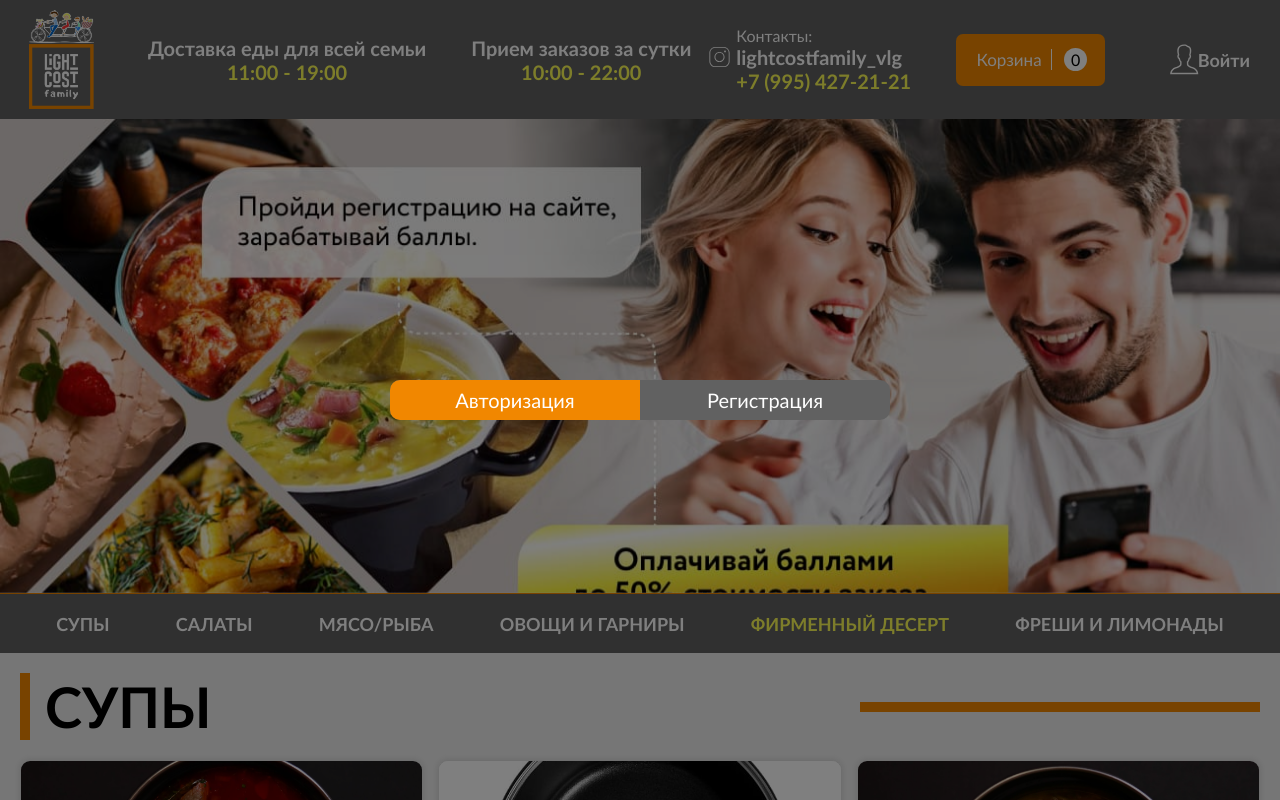
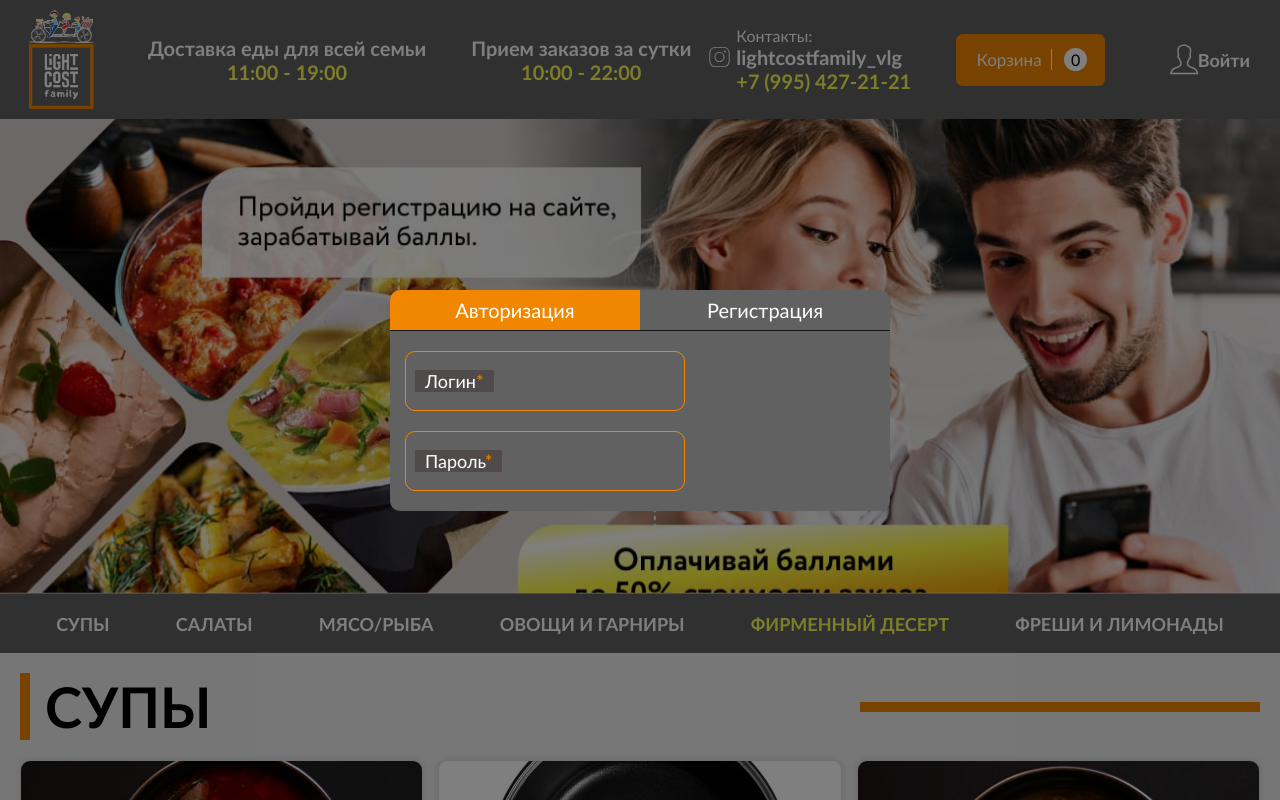
Before and after one commit to FlaserHost/new_lcf_design_react, a React (Create React App) app: page / in a window 1280 px wide. Both pictures are taken after a click on the button "Войти". Shown: the top 800 px of the page. Built offline with nearby package versions, Linux system fonts and the light colour scheme.

Commit message:
entryModal

```diff
--- a/src/components/EntryModal/EntryModal.tsx
+++ b/src/components/EntryModal/EntryModal.tsx
@@ -1,11 +1,12 @@
+import { useState } from "react";
 import { Helmet } from "react-helmet-async";
+import { ModalField } from "../ModalField/ModalField";
 import classNames from "classnames";
 import './styles/EntryModal.scss';
-import {useState} from "react";
 
 export const EntryModal = () => {
-    const [activeTab, setActiveTab] = useState({tab: 'auth', active: 'auth-active'});
-    const modalClasses = classNames('modal-tabs', activeTab.active);
+    const [activeTab, setActiveTab] = useState('auth');
+    const modalClasses = classNames('modal-tabs', `${activeTab}-active`);
 
     return (
         <>
@@ -16,8 +17,12 @@ export const EntryModal = () => {
                 <article className="entry-modal-body">
                     <div className={modalClasses}>
                         <div className="carriage"></div>
-                        <button className="entry-modal-body__tab auth-tab" type="button" onClick={() => setActiveTab({tab: 'auth', active: 'auth-active'})}>Авторизация</button>
-                        <button className="entry-modal-body__tab reg-tab" type="button" onClick={() => setActiveTab({tab: 'reg', active: 'reg-active'})}>Регистрация</button>
+                        <button className="entry-modal-body__tab auth-tab" type="button" onClick={() => setActiveTab('auth')}>Авторизация</button>
+                        <button className="entry-modal-body__tab reg-tab" type="button" onClick={() => setActiveTab('reg')}>Регистрация</button>
+                    </div>
+                    <div className="auth-body">
+                        <ModalField areaType='login' id='login' type='text' label="Логин" required={true} />
+                        <ModalField areaType='password' id='password' type='password' label="Пароль" required={true} />
                     </div>
                 </article>
             </section>
--- a/src/components/EntryModal/styles/EntryModal.scss
+++ b/src/components/EntryModal/styles/EntryModal.scss
@@ -11,6 +11,7 @@ $entryModalBody: 'entry-modal-body';
   & .modal-tabs {
     @include flexPos(space-between, center);
     position: relative;
+    border-bottom: 1px solid #171717;
 
     & > * {
       width: 50%;
@@ -21,17 +22,15 @@ $entryModalBody: 'entry-modal-body';
       background-color: #f18700;
       position: absolute;
       top: 0;
-      transition-duration: .4s;
+      transition: .4s;
     }
 
-    .auth-active > .carriage {
-      right: initial;
+    &.auth-active > .carriage {
       left: 0;
     }
 
-    .reg-active > .carriage {
-      left: initial;
-      right: 0;
+    &.reg-active > .carriage {
+      left: 50%;
     }
 
     & > .#{$entryModalBody}__tab {
@@ -41,4 +40,9 @@ $entryModalBody: 'entry-modal-body';
       z-index: 4;
     }
   }
+
+  .auth-body {
+    width: 100%;
+    padding: 0 15px 20px;
+  }
 }
```
